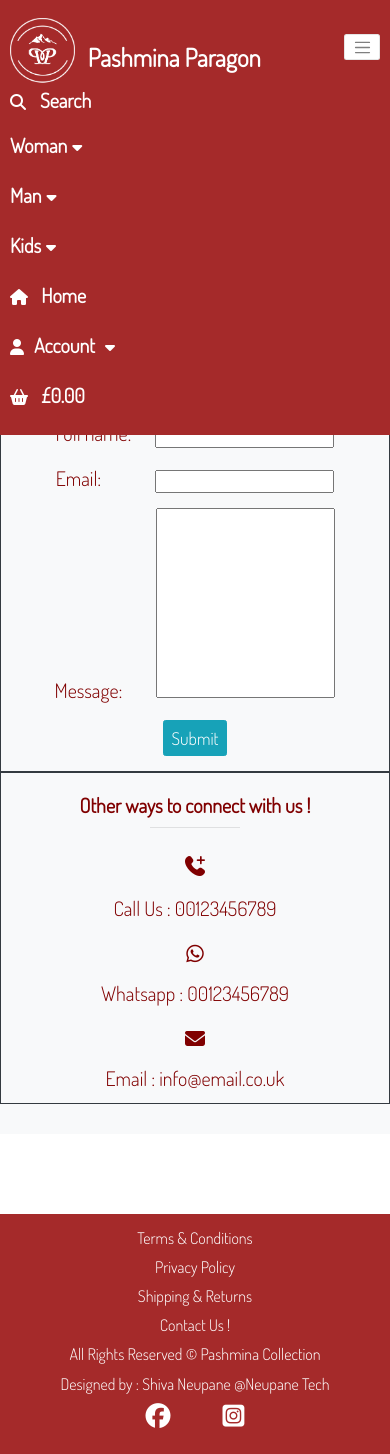
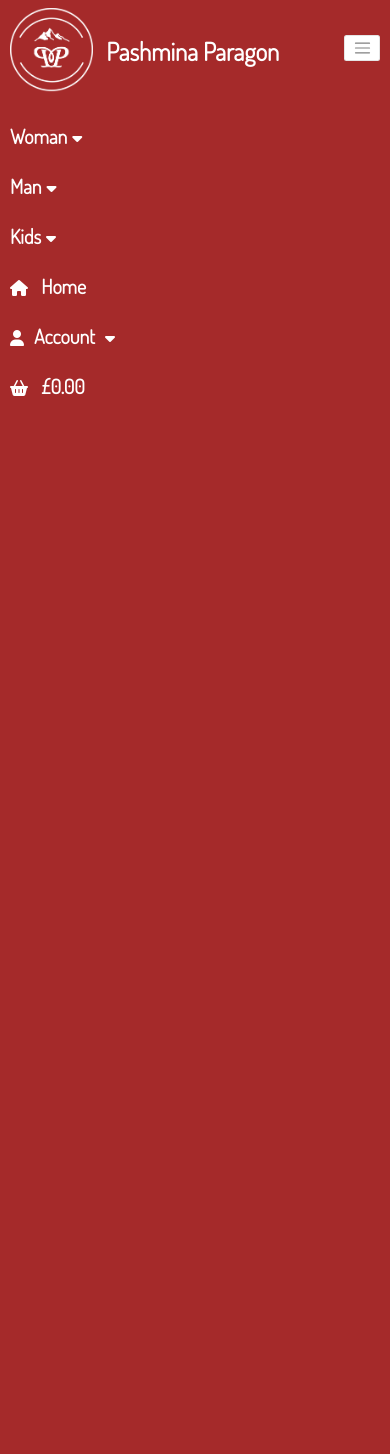
Before and after one commit to shiva123-coder/pashmina-collection, a Django app: page / in a window 390 px wide, after a click that opens the changed part. After the commit the page ends 396 px from the top, so only its background shows below. Run offline with Django 5.2, Linux system fonts and the light colour scheme; data that the repository does not hold is empty; some libraries are stand-ins or nearby versions.

Commit message:
fixed issue with logo on mobile view

```diff
--- a/basket/templates/basket/basket.html
+++ b/basket/templates/basket/basket.html
@@ -113,7 +113,7 @@
                     </table>
                 </div>
             {% else %}
-                <Your class="basket-heading mt-3 second-text">Your basket is currently empty.</p>
+                <p class="basket-heading mt-3 second-text">Your basket is currently empty.</p>
                 <a href="{% url 'all_products' %}" class="btn btn-light btn-lg border border-secondary mt-5">
                     <span class="icon">
                         <i class="fas fa-arrow-circle-left mr-2"></i>
--- a/home/templates/home/home.html
+++ b/home/templates/home/home.html
@@ -1,4 +1,4 @@
-{% extends "base_second.html" %}
+{% extends "base.html" %}
 {% load static %}
 
 {% block extra_css_home %}
--- a/static/css/base.css
+++ b/static/css/base.css
@@ -4,7 +4,7 @@
         padding: 0;
     }
 
-    :root {
+     :root {
         scroll-behavior: smooth;
     }
 
@@ -33,7 +33,7 @@
         flex-direction: column;
     }
 
-    :root {
+     :root {
         --bg_main: brown;
         --text_main: #FFFFFF;
         --second_text: maroon;
@@ -127,15 +127,21 @@
 
     .brand-text {
         font-size: 2.5rem;
+        vertical-align: top;
+        margin-top: 1.5rem;
     }
 
-    .brand-logo-second {
-        margin-bottom: -5rem;
-        margin-top: -5rem;
+    img.card-img-top.img-fluid {
+        margin-top: -1rem;
+        margin-bottom: 2rem;
     }
 
     .nav-item {
         font-size: 2rem;
+    }
+
+    .nav-item:hover {
+        border: none;
     }
 
     .navbar-light .navbar-brand {
@@ -154,9 +160,6 @@
         text-align: center;
         background: var(--bg_main);
     }
-    /* button.navbar-toggler.ml-auto {
-    margin-top: -3rem;
-} */
     /*--close button on django message container--*/
 
     .close {
@@ -179,11 +182,15 @@
             position: fixed;
             top: 0;
         }
+        .navbar-nav {
+            padding-bottom: 100vh;
+            padding-top: 3rem;
+        }
         .content {
             margin-top: 12rem;
         }
         img.card-img-top.img-fluid.main-logo {
-            padding-bottom: 2rem;
+            width: auto;
         }
         @media screen and (min-width: 768px) {
             .content {
--- a/templates/allauth/account/base.html
+++ b/templates/allauth/account/base.html
@@ -1,4 +1,5 @@
 {% extends "base.html" %}
+{% load static %}
 {% block header_main %}
 <div class="overlay"></div>
     <div class="container header-container">
--- a/templates/base.html
+++ b/templates/base.html
@@ -22,7 +22,7 @@
         {% block extra_css %}
         {% endblock %}
 
-        <!--css for allauth only -->
+        <!--css for products accounts only -->
         {% block extra_css_allauth %}
         {% endblock %}
 
@@ -48,10 +48,9 @@
 
         {% block corejs %}
             <!--fontawesome-->
-            <script src="https://kit.fontawesome.com/a1d7c1f350.js" crossorigin="anonymous"></script>
+            <script src="https://kit.fontawesome.com/7aad6afacc.js" crossorigin="anonymous"></script>
             <!--flaticon-->
             <link rel='stylesheet' href='https://cdn-uicons.flaticon.com/uicons-solid-rounded/css/uicons-solid-rounded.css'>
-            <!--bootstray/jquery -->
             <script src="https://code.jquery.com/jquery-3.7.0.js" integrity="sha256-JlqSTELeR4TLqP0OG9dxM7yDPqX1ox/HfgiSLBj8+kM=" crossorigin="anonymous"></script>
             <script src="https://cdn.jsdelivr.net/npm/popper.js@1.16.0/dist/umd/popper.min.js" integrity="sha384-Q6E9RHvbIyZFJoft+2mJbHaEWldlvI9IOYy5n3zV9zzTtmI3UksdQRVvoxMfooAo" crossorigin="anonymous"></script>
             <script src="https://stackpath.bootstrapcdn.com/bootstrap/4.4.1/js/bootstrap.min.js" integrity="sha384-wfSDF2E50Y2D1uUdj0O3uMBJnjuUD4Ih7YwaYd1iqfktj0Uod8GCExl3Og8ifwB6" crossorigin="anonymous"></script>
@@ -75,7 +74,7 @@
         {% block extra_js_basket %}
         {% endblock %}
 
-        <!--js for basket app only -->
+        <!--js for carts app only -->
         {% block extra_js_checkout %}
         {% endblock %}
 
@@ -88,35 +87,22 @@
     <body>
         <header class="container-fluid">
             <!--navbar brand-->
-            <div id="topnav" class="row bg-wite pt-lg-2 d-flex">
-                <div class="col-12 col-lg-4 mr-auto py-1 py-lg-0 text-lg-left">
+            <div id="topnav" class="row bg-wite pt-3 pb-3 d-flex">
+                <nav class="navbar navbar-expand-lg navbar-light w-100">
                     <a class="navbar-brand text-main font-weight-bold" href="#">
-                        <div class="brand-logo d-inline-block">
-                            <img class="card-img-top img-fluid main-logo" data-v-b1469874 src="{{ MEDIA_URL }}logo.png"
-                            alt="Company's Logo">
+                        <div class="brand-logo d-inline-block mr-3">
+                            <img class="card-img-top img-fluid main-logo" data-v-b1469874 src="{{ MEDIA_URL }}logo.png" alt="Company's Logo">
                         </div>
-                        <div class="brand-text d-inline-block ml-3 pl-3 text-main font-weight-bold">
-                            Pashmina Paragon <!-- Add your brand text here -->
+                        <div class="brand-text d-inline-block text-main mx-auto font-weight-bold">
+                            Pashmina Paragon
                         </div>
                     </a>
-                </div>
-                <!--search field-->
-                <div class="col-6 col-lg-4 my-auto py-1 py-lg-0 d-none d-lg-block">
-                    <form method="GET" action="{% url 'all_products' %}">
-                        <div class="input-group w-100">
-                            <input class="form-control border borderwhite search-field" type="text" name="q" placeholder="Search">
-                            <div class="input-group-append">
-                                <button class="form-control btn btn-black border border-white search-btn" type="submit">
-                                    <span class="icon">
-                                        <i class="fas fa-search"></i>
-                                    </span>
+                    <button class="navbar-toggler ml-auto" type="button" data-toggle="collapse" data-target="#main-nav" aria-controls="main-nav" aria-expanded="false" aria-label="Toggle navigation" id="navbarToggler">
+                        <span class="navbar-toggler-icon"></span>
                     </button>
-                            </div>
-                        </div>
-                    </form>
-                </div>
-                <!--account options with if/else to check users and superusers-->
-                <div class="col-12 col-lg-4 my-auto d-none d-lg-block">
+                    {% include 'includes/nav.html' %}
+                    <!--account options with if/else to check users and superusers, basket and blog-->
+                    <div class="ml-auto d-none d-lg-block">
                         <ul class="list-inline list-unstyled text-center text-lg-right my-0 pr-2">
                             <li class="list-inline-item ">
                                 <a class="text-main font-weight-bold nav-link" href="#" id="user-options" data-toggle="dropdown" aria-haspopup="true" aria-expanded="false">
@@ -125,7 +111,7 @@
                                         <p class="my-0 text-nav">Account</p>
                                     </div>
                                 </a>
-                            <div class="dropdown-menu border-0" aria-labelledby="user-options">
+                                <div class="dropdown-menu dropdown-menu-second border-0" aria-labelledby="user-options">
                                 {% if request.user.is_authenticated %}
                                         {% if request.user.is_superuser %}
                                             <a href="{% url 'add_product' %}" class="dropdown-item dropdown-account">Admin</a>
@@ -153,9 +139,9 @@
                                     </div>
                                 </a>
                             </li>
-                        <!--blog-->
+                            <!--blog, currently hidden using d-none class-->
                             {% if request.user.is_superuser %}
-                        <li class="list-inline-item">
+                            <li class="list-inline-item d-none">
                                 <a class="text-main font-weight-bold nav-link" href="">
                                     <div class="text-center">
                                         <div><i class="fas fa-blog"></i></div>
@@ -166,14 +152,6 @@
                             {% endif %}
                         </ul>
                     </div>
-            </div>
-            <div class="row bg-wite">
-                <!--main nav-->
-                <nav class="navbar navbar-expand-lg navbar-light w-100 main-nav">
-                    <button class="navbar-toggler ml-auto" type="button" data-toggle="collapse" data-target="#main-nav" aria-controls="main-nav" aria-expanded="false" aria-label="Toggle navigation">
-                        <span class="navbar-toggler-icon"></span>
-                    </button>
-                    {% include 'includes/nav.html' %}
                 </nav>
             </div>
         </header>
--- a/templates/base_second.html
+++ /dev/null
@@ -1,200 +0,0 @@
-{% load static %}
-<!doctype html>
-<html lang="en">
-    <head>
-        {% block meta %}
-            <meta http-equiv="X-UA-Compatible" content="ie=edge">
-            <meta charset="utf-8">
-            <meta name="viewport" content="width=device-width, initial-scale=1, shrink-to-fit=no">
-        {% endblock %}
-
-        {% block extra_meta %}
-        {% endblock %}
-
-        {% block corecss %}
-            <link rel="stylesheet" href="https://stackpath.bootstrapcdn.com/bootstrap/4.4.1/css/bootstrap.min.css" integrity="sha384-Vkoo8x4CGsO3+Hhxv8T/Q5PaXtkKtu6ug5TOeNV6gBiFeWPGFN9MuhOf23Q9Ifjh" crossorigin="anonymous">
-            <link rel="preconnect" href="https://fonts.googleapis.com">
-            <link rel="preconnect" href="https://fonts.gstatic.com" crossorigin>
-            <link href="https://fonts.googleapis.com/css2?family=Dosis:wght@300&display=swap" rel="stylesheet">
-            <link rel="stylesheet" href="{% static 'css/base.css' %}">
-        {% endblock %}
-
-        {% block extra_css %}
-        {% endblock %}
-
-        <!--css for products accounts only -->
-        {% block extra_css_allauth %}
-        {% endblock %}
-
-        <!--css for home app only -->
-        {% block extra_css_home %}
-        {% endblock %}
-
-        <!--css for products app only -->
-        {% block extra_css_products %}
-        {% endblock %}
-
-        <!--css for carts app only -->
-        {% block extra_css_carts %}
-        {% endblock %}
-
-        <!--css for checkout app only -->
-        {% block extra_css_checkout %}
-        {% endblock %}
-
-         <!--css for profiles app only -->
-        {% block extra_css_profiles %}
-        {% endblock %}
-
-        {% block corejs %}
-            <!--fontawesome-->
-            <script src="https://kit.fontawesome.com/7aad6afacc.js" crossorigin="anonymous"></script>
-            <!--flaticon-->
-            <link rel='stylesheet' href='https://cdn-uicons.flaticon.com/uicons-solid-rounded/css/uicons-solid-rounded.css'>
-            <script src="https://code.jquery.com/jquery-3.7.0.js" integrity="sha256-JlqSTELeR4TLqP0OG9dxM7yDPqX1ox/HfgiSLBj8+kM=" crossorigin="anonymous"></script>
-            <script src="https://cdn.jsdelivr.net/npm/popper.js@1.16.0/dist/umd/popper.min.js" integrity="sha384-Q6E9RHvbIyZFJoft+2mJbHaEWldlvI9IOYy5n3zV9zzTtmI3UksdQRVvoxMfooAo" crossorigin="anonymous"></script>
-            <script src="https://stackpath.bootstrapcdn.com/bootstrap/4.4.1/js/bootstrap.min.js" integrity="sha384-wfSDF2E50Y2D1uUdj0O3uMBJnjuUD4Ih7YwaYd1iqfktj0Uod8GCExl3Og8ifwB6" crossorigin="anonymous"></script>
-            <!-- Stripe -->
-            <script src="https://js.stripe.com/v3/"></script>
-        {% endblock %}
-
-        {% block extra_js %}
-        {% endblock %}
-
-        <!--js for home app only -->
-        {% block extra_js_home %}
-        {% endblock %}
-
-
-        <!--js for products app only -->
-        {% block extra_js_products %}
-        {% endblock %}
-
-        <!--js for carts app only -->
-        {% block extra_js_carts %}
-        {% endblock %}
-
-        <!--js for carts app only -->
-        {% block extra_js_checkout %}
-        {% endblock %}
-
-        <!--js for profiles app only -->
-        {% block extra_js_profiles %}
-        {% endblock %}
-
-        <title>Pashmina Collection{% block extra_title %}{% endblock %}</title>
-  </head>
-    <body>
-        <header class="container-fluid">
-            <!--navbar brand-->
-            <div id="topnav" class="row bg-wite pt-3 pb-3 d-flex">
-                <nav class="navbar navbar-expand-lg navbar-light w-100">
-                    <a class="navbar-brand text-main font-weight-bold" href="#">
-                        <div class="brand-logo d-inline-block mr-3">
-                            <img class="card-img-top img-fluid main-logo" data-v-b1469874 src="{{ MEDIA_URL }}logo.png" alt="Company's Logo">
-                        </div>
-                        <div class="brand-text d-inline-block text-main mx-auto font-weight-bold">
-                            Pashmina Paragon
-                        </div>
-                    </a>
-                    <button class="navbar-toggler ml-auto" type="button" data-toggle="collapse" data-target="#main-nav" aria-controls="main-nav" aria-expanded="false" aria-label="Toggle navigation">
-                        <span class="navbar-toggler-icon"></span>
-                    </button>
-                    {% include 'includes/nav.html' %}
-                    <!--account options with if/else to check users and superusers, basket and blog-->
-                    <div class="ml-auto d-none d-lg-block">
-                        <ul class="list-inline list-unstyled text-center text-lg-right my-0 pr-2">
-                            <li class="list-inline-item ">
-                                <a class="text-main font-weight-bold nav-link" href="#" id="user-options" data-toggle="dropdown" aria-haspopup="true" aria-expanded="false">
-                                    <div class="text-center">
-                                        <div><i class="fas fa-user fa-lg"></i></div>
-                                        <p class="my-0 text-nav">Account</p>
-                                    </div>
-                                </a>
-                                <div class="dropdown-menu dropdown-menu-second border-0" aria-labelledby="user-options">
-                                {% if request.user.is_authenticated %}
-                                        {% if request.user.is_superuser %}
-                                            <a href="{% url 'add_product' %}" class="dropdown-item dropdown-account">Admin</a>
-                                        {% endif %}
-                                            <a href="{% url 'profile' %}" class="dropdown-item dropdown-account">My Account</a>
-                                            <a href="{% url 'account_logout' %}" class="dropdown-item dropdown-account">Logout</a>
-                                    {% else %}
-                                        <a href="{% url 'account_signup' %}" class="dropdown-item dropdown-account">Register</a>
-                                        <a href="{% url 'account_login' %}" class="dropdown-item dropdown-account">Login</a>
-                                    {% endif %}
-                                </div>
-                            </li>
-                            <!--basket-->
-                            <li class="list-inline-item">
-                                <a class="{% if sum_total %}text-warning font-weight-bold{% else %}text-black{% endif %} nav-link text-main font-weight-bold" href="{% url 'view_basket' %}">
-                                    <div class="text-center">
-                                        <div><i class="fas fa-shopping-basket text-nav text-main"></i></div>
-                                        <p class="my-0 text-nav text-main">
-                                            {% if sum_total %}
-                                                £ {{ sum_total|floatformat:2 }}
-                                            {% else %}
-                                                £0.00
-                                            {% endif %}
-                                        </p>
-                                    </div>
-                                </a>
-                            </li>
-                            <!--blog, currently hidden using d-none class-->
-                            {% if request.user.is_superuser %}
-                            <li class="list-inline-item d-none">
-                                <a class="text-main font-weight-bold nav-link" href="">
-                                    <div class="text-center">
-                                        <div><i class="fas fa-blog"></i></div>
-                                        <p class="my-0">Blog</p>
-                                    </div>
-                                </a>
-                            </li>
-                            {% endif %}
-                        </ul>
-                    </div>
-                </nav>
-            </div>
-        </header>
-        <!--django messages for success, warning, error and info-->
-        {% if messages %}
-            <div class="message-container">
-                {% for message in messages %}
-                    {% with message.level as level %}
-                        {% if level == 25 %}
-                            {% include 'includes/toasts/success_toast.html' %}
-                        {% elif level == 30 %}
-                            {% include 'includes/toasts/warning_toast.html' %}
-                        {% elif level == 40 %}
-                            {% include 'includes/toasts/error_toast.html' %}
-                        {% else %}
-                            {% include 'includes/toasts/info_toast.html' %}
-                        {% endif %}
-                    {% endwith %}
-                {% endfor %}
-            </div>
-        {% endif %}
-        <!--header on top of each page-->
-
-        {% block page_header %}
-            {% include 'includes/header.html' %}
-        {% endblock %}
-
-        {% block header_main %}
-        {% endblock %}
-
-        <div class="content">
-        {% block content %}
-        {% endblock %}
-        </div>
-        <!--footer -->
-        <footer>
-        {% include 'includes/footer/footer.html' %}
-        </footer>
-        {% block postloadjs %}
-            <script type="text/javascript">
-                $('.toast').toast('show');
-            </script>
-        {% endblock %}
-        <script src="{% static 'js/main.js' %}"></script>
-    </body>
-</html>
--- a/templates/includes/nav.html
+++ b/templates/includes/nav.html
@@ -1,38 +1,5 @@
 <div class="collapse navbar-collapse" id="main-nav">
     <ul class="navbar-nav w-auto mx-auto">
-        <!--Search box -->
-        <li class="list-inline-item search-item nav-item mr-auto">
-            <a class="text-black nav-link d-block d-lg-none" href="#" id="mobile-search" data-toggle="dropdown" aria-haspopup="true" aria-expanded="false">
-                <div class="nav-item text-main font-weight-bold">
-                    <i class="fas fa-search text-main font-weight-bold mr-3"></i>
-                    <span class="">Search</span>
-                </div>
-            </a>
-            <!-- Dropdown Menu -->
-            <div class="dropdown-menu border-0 w-100 rounded-0 dropdown-menu-right" aria-labelledby="mobile-search">
-                <!-- Bootstrap Grid Structure -->
-                <div class="container">
-                    <div class="row">
-                        <div class="col-12">
-                            <!-- Search Form -->
-                            <form method="GET" action="{% url 'all_products' %}" class="p-3">
-                                <div class="input-group w-100">
-                                    <input class="form-control border text-main search-field" type="text" name="q" placeholder="Search">
-                                    <div class="input-group-append">
-                                        <button class="form-control btn btn-black border border-white search-btn" type="submit">
-                                            <span class="icon">
-                                                <i class="fas fa-search"></i>
-                                            </span>
-                                        </button>
-                                    </div>
-                                </div>
-                            </form>
-                        </div>
-                    </div>
-                </div>
-            </div>
-        </li>
-
         <!--Woman-->
         <li class="nav-item dropdown">
             <a class="logo-font font-weight-bold nav-link text-main font-weight-bold mr-5" href="" id="menu-link" data-toggle="dropdown" aria-haspopup="true" aria-expanded="false">
```
Also changed, not shown: README.md. Lines whose indentation alone changed are shown as unchanged.
